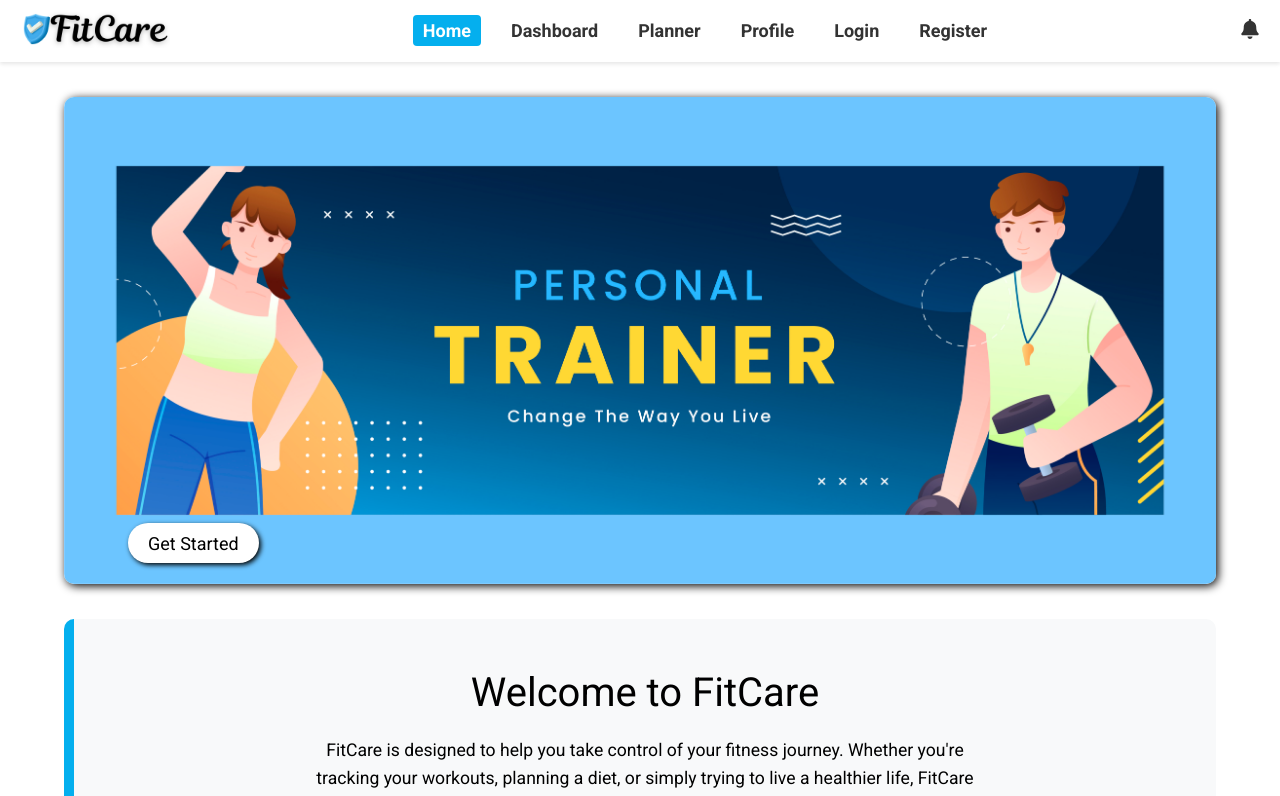
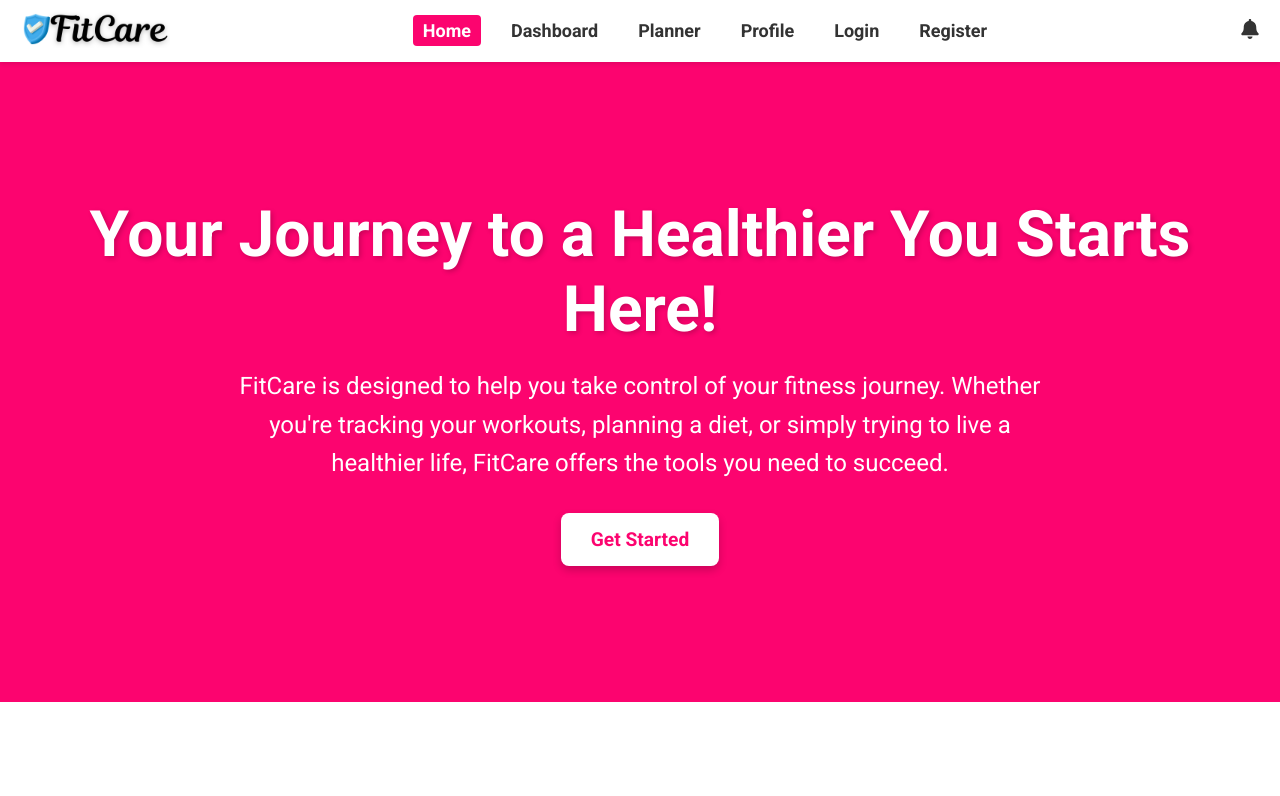
Before and after one commit to Kuldeepagrahari/Fitness-Planning-and-Tracking---FitCare, a React (Vite) app in the folder client/: page / in a window 1280 px wide. Shown: the top 796 px of the page. Built offline with nearby package versions, Linux system fonts and the light colour scheme.

Commit message:
ui improvements

```diff
--- a/client/src/Components/Navbar/Navbar.css
+++ b/client/src/Components/Navbar/Navbar.css
@@ -38,7 +38,7 @@
   .navbar-links .nav-link:hover,
   .navbar-links .nav-link.active-link {
     color: white;
-    background-color: #04afee;
+    background-color: var(--primary-color);
     font-weight: bold;
   }
 
@@ -68,7 +68,7 @@
       border-radius: 8px;
       box-shadow: 0 4px 8px rgba(0, 0, 0, 0.1);
       padding: 10px;
-      border-left: 7px solid #04afee;
+      border-left: 7px solid var(--primary-color);
     }
 
     .navbar-links.open {
@@ -126,7 +126,7 @@
     box-shadow: 0 4px 8px rgba(0, 0, 0, 0.1);
     padding: 10px;
     z-index: 1000;
-    border-left: 7px solid #04afee;
+    border-left: 7px solid var(--primary-color);
   }
 
   .dropdown-item.logout {
--- a/client/src/index.css
+++ b/client/src/index.css
@@ -7,7 +7,9 @@
     font-style: normal;
 }
 :root {
-    --primary-color: #04afee;
+    /* --primary-color: #04afee; */
+    /* --primary-color: #fc044e; */
+    --primary-color: #fc046f;
 }
 
 .app{
--- a/client/src/pages/Home/Home.css
+++ b/client/src/pages/Home/Home.css
@@ -73,40 +73,61 @@
       transform: translateY(0px);
     }
   }
-  .head{
+  .head {
     width: 100%;
     display: flex;
     align-items: center;
     justify-content: center;
     position: relative;
-    img{
-        width:90%;
-        margin:35px 0;
-        border-radius:10px;
-        box-shadow: 2px 2px 10px black;
-    }
   }
-  .get-started{
-    position: absolute;
-    bottom:7vh;
-    left:10vw;
-    border-radius: 20px;
-    background-color:white;
-    height: 20px;
+
+  .header {
+    height: 80vh;
+    width: 100%;
+    background-color: var(--primary-color);
+    margin-bottom: 50px;
+    padding: 40px;
+    color: white;
+    text-align: center;
     display: flex;
+    flex-direction: column;
     align-items: center;
     justify-content: center;
-     padding:20px;
-      color:black;
-       text-decoration:none;
-       box-shadow: 2px 2px 5px black;
+    position: relative;
+  }
 
+  .header h1 {
+    font-size: 4rem;
+    margin-bottom: 20px;
+    font-weight: bold;
+    text-shadow: 2px 2px 5px rgba(0, 0, 0, 0.2);
   }
-  .get-started:hover{
-    transform: scale(1.05);
-    background-color: black;
+
+  .header p {
+    font-size: 1.5rem;
+    margin-bottom: 30px;
+    max-width: 70%;
+    line-height: 1.6;
+  }
+
+  .get-started {
+    padding: 15px 30px;
+    background-color: white;
     color: var(--primary-color);
+    font-size: 1.2rem;
+    font-weight: bold;
+    border-radius: 8px;
+    text-decoration: none;
+    box-shadow: 0 4px 8px rgba(0, 0, 0, 0.2);
+    transition: all 0.3s ease;
   }
+
+  .get-started:hover {
+    background-color: rgba(255, 255, 255, 0.9);
+    transform: translateY(-2px);
+    box-shadow: 0 6px 12px rgba(0, 0, 0, 0.3);
+  }
+
   /* About Section */
   .about-section {
     width: 90%;
@@ -115,6 +136,7 @@
     background-color: #f8f9fa;
     border-left: 10px solid var(--primary-color);
     border-radius: 10px;
+    box-shadow: 0.5px 0.5px 10px rgb(211, 210, 210);
   }
 
   .about-section h2 {
@@ -158,6 +180,7 @@
     margin: 10px;
     min-width: 250px;
     border-left: 10px solid var(--primary-color);
+    box-shadow: 0.5px 0.5px 10px rgb(211, 210, 210);
   }
 
   .step h3 {
@@ -179,6 +202,7 @@
     border-left: 10px solid var(--primary-color);
     border-radius: 10px;
     margin-bottom: 50px;
+    box-shadow: 0.5px 0.5px 10px rgb(211, 210, 210);
   }
 
   .benefits-section h2 {
--- a/client/src/pages/Home/Home.jsx
+++ b/client/src/pages/Home/Home.jsx
@@ -6,22 +6,23 @@ const Home = () => {
     <div className="home">
       {/* Header Section */}
       <div className="head">
-      <img src="header.jpg" alt=""/>
-      <a href="/sign-up" className="get-started">
-            Get Started
-          </a>
-      </div>
-
-      {/* About Section */}
-      <section className="about-section">
-        <h2>Welcome to FitCare</h2>
-        <p>
+  <div className="header">
+    <h1>Your Journey to a Healthier You Starts Here!</h1>
+    <p>
           FitCare is designed to help you take control of your fitness journey.
           Whether you're tracking your workouts, planning a diet, or simply
           trying to live a healthier life, FitCare offers the tools you need to
           succeed.
         </p>
-      </section>
+    <a href="/sign-up" className="get-started">Get Started</a>
+  </div>
+
+
+</div>
+
+
+      {/* About Section */}
+
 
       {/* How It Works Section */}
       <section className="how-it-works">
--- a/client/src/pages/Login/Login.css
+++ b/client/src/pages/Login/Login.css
@@ -1,6 +1,4 @@
-:root {
-    --primary-color: #04afee;
-  }
+
 
 
 
@@ -41,9 +39,21 @@
     justify-content: center;
     align-items: center;
     padding: 40px;
-    background-color: #f8f9fa;
+    background-color: #feeef6;
+
   }
-
+  .form-container{
+    width: 90%;
+    height: 95%;
+    box-shadow: 2px 2px 10px rgb(211, 210, 210);
+    display: flex;
+    align-items: center;
+    justify-content: center;
+    flex-direction: column;
+    border-radius: 20px;
+    padding: 30px;
+    background-color: white;
+  }
   .login-form {
     display: flex;
     flex-direction: column;
--- a/client/src/pages/Login/Login.jsx
+++ b/client/src/pages/Login/Login.jsx
@@ -21,7 +21,8 @@ const Login = () => {
 
       {/* Right Section */}
       <div className="login-right">
-        <h2 style={{fontSize:"60px", marginBottom:"50px"}}>Login</h2>
+        <div className="form-container">
+        <h2 style={{fontSize:"60px", marginBottom:"50px", textShadow:"0.5px 0.5px 10px rgb(211, 210, 210)"}}>Login</h2>
         <form className="login-form">
           <input
             type="email"
@@ -47,7 +48,7 @@ const Login = () => {
         </div>
         <p className="register-link">
           Don't have an account? <a href="/sign-up">Register here</a>
-        </p>
+        </p></div>
       </div>
     </div>
   );
--- a/client/src/pages/Profile/Profile.css
+++ b/client/src/pages/Profile/Profile.css
@@ -1,5 +1,5 @@
 :root {
-    --primary-color: #04afee;
+    /* --primary-color: #04afee; */
     --secondary-color: #f5f5f5;
     --text-color: #333;
     --font-family: 'Roboto', sans-serif;
@@ -19,9 +19,9 @@
 .profile-form{
     border-radius: var(--border-radius);
     padding: 50px;
-    background: rgb(235, 243, 247);
+    /* background-color: #f7f6f3; */
     border-left: 10px solid var(--primary-color);
-    box-shadow: 0 4px 8px rgba(0, 0, 0, 0.1);
+    box-shadow: 1px 1px 10px rgb(209, 207, 207);
     margin-bottom: 50px;
 }
 
@@ -35,7 +35,7 @@
 .header-background {
     width: 100%;
     height: 150px;
-    background-color: #ddd;
+    background-color: #dddddd;
     position: relative;
     display: flex;
     justify-content: center;
@@ -160,7 +160,8 @@
 }
 
 .submit-btn:hover {
-    background: darken(var(--primary-color), 10%);
+    /* background: darken(var(--primary-color), 10%); */
+    transform: scale(1.02);
 }
 
 @media (max-width: 768px) {
--- a/client/src/pages/Profile/Profile.jsx
+++ b/client/src/pages/Profile/Profile.jsx
@@ -38,8 +38,8 @@ const Profile = () => {
     <div className="profile-page">
       <div className="profile-header">
 
-        <h1 style={{fontSize:"60px", marginBottom:"20px"}}>Let Us Know About Yourself</h1>
-        <p style={{fontSize:"20px"}}>Provide the required details to customize your diet and workout plan.</p>
+        <h1 style={{fontSize:"60px", marginBottom:"20px", textShadow:"1px 1px 10px rgb(200, 200, 200)"}}>Profile</h1>
+        <p style={{fontSize:"25px", color:"var(--primary-color)", fontWeight:"bold"}}>Provide the required details to customize your diet and workout plan.</p>
       </div>
       <form onSubmit={handleSubmit} className="profile-form">
         {/* Weight, Height, and Age */}
--- a/client/src/pages/Register/Register.css
+++ b/client/src/pages/Register/Register.css
@@ -1,11 +1,8 @@
-:root {
-    --primary-color: #04afee;
-  }
-
 
   .sign-up {
     display: flex;
     height: 100vh;
+
   }
 
   .sign-up-left {
@@ -38,7 +35,9 @@
     justify-content: center;
     align-items: center;
     padding: 40px;
-    background-color: #f8f9fa;
+    background-color: #feeef6;
+
+
   }
 
   .sign-up-form {
@@ -47,6 +46,7 @@
     gap: 20px;
     width: 100%;
     max-width: 400px;
+
   }
 
   .form-input {
--- a/client/src/pages/Register/Register.jsx
+++ b/client/src/pages/Register/Register.jsx
@@ -40,7 +40,8 @@ const Register = () => {
 
       {/* Right Section */}
       <div className="sign-up-right">
-        <h2 style={{fontSize:"60px", marginBottom:"50px"}}>Create your account</h2>
+        <div className="form-container">
+        <h2 style={{fontSize:"60px", marginBottom:"50px",textShadow:"0.5px 0.5px 10px rgb(211, 210, 210)"}}>Register</h2>
         <form className="sign-up-form" onSubmit={handleSignUp}>
           <input
             type="text"
@@ -108,7 +109,7 @@ const Register = () => {
         <p className="login-link">
           Already have an account? <a href="/sign-in">Login here</a>
         </p>
-      </div>
+      </div></div>
     </div>
   );
 };
```
Also changed, not shown: 1 other file (tests, documents, lock files or other folders).
